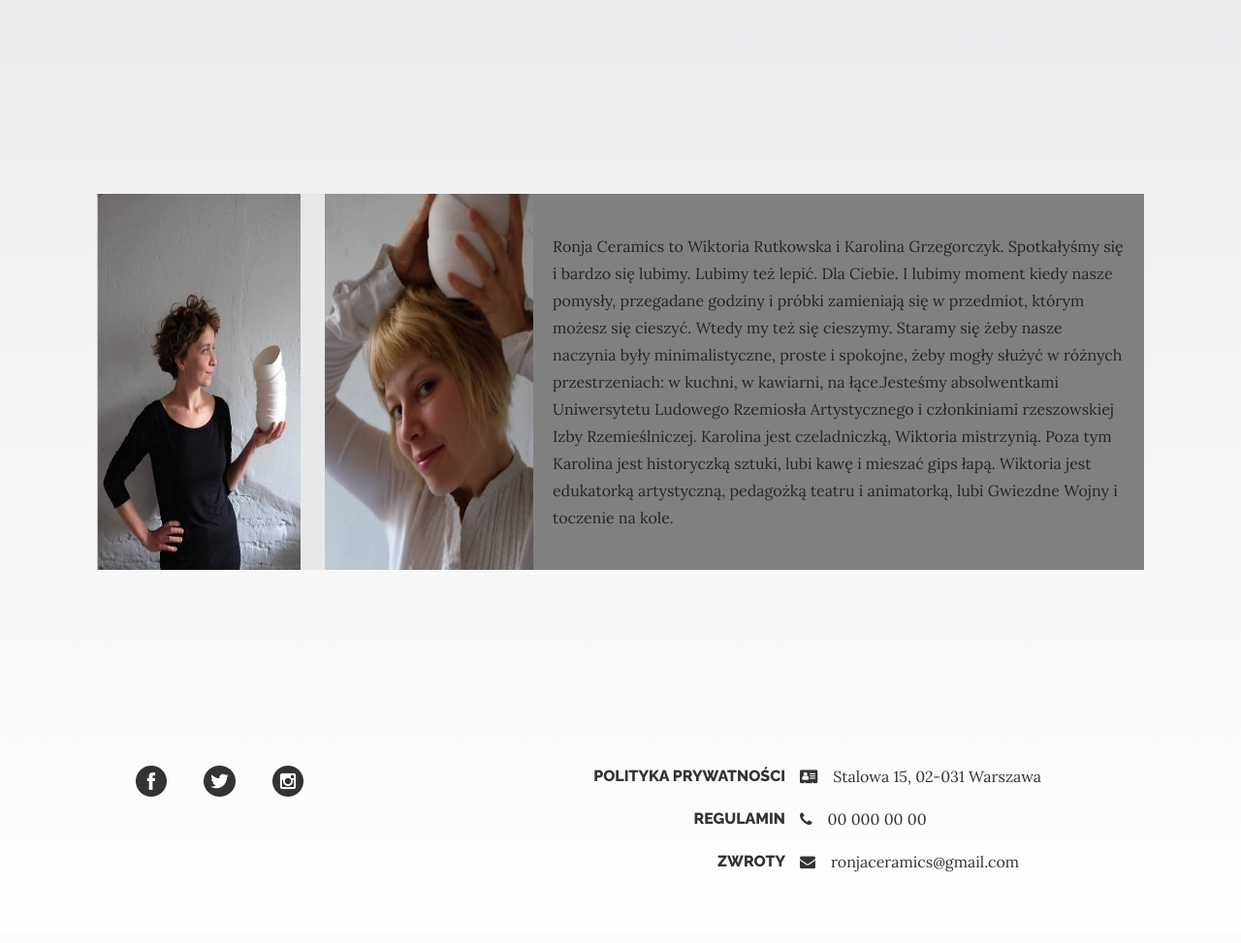
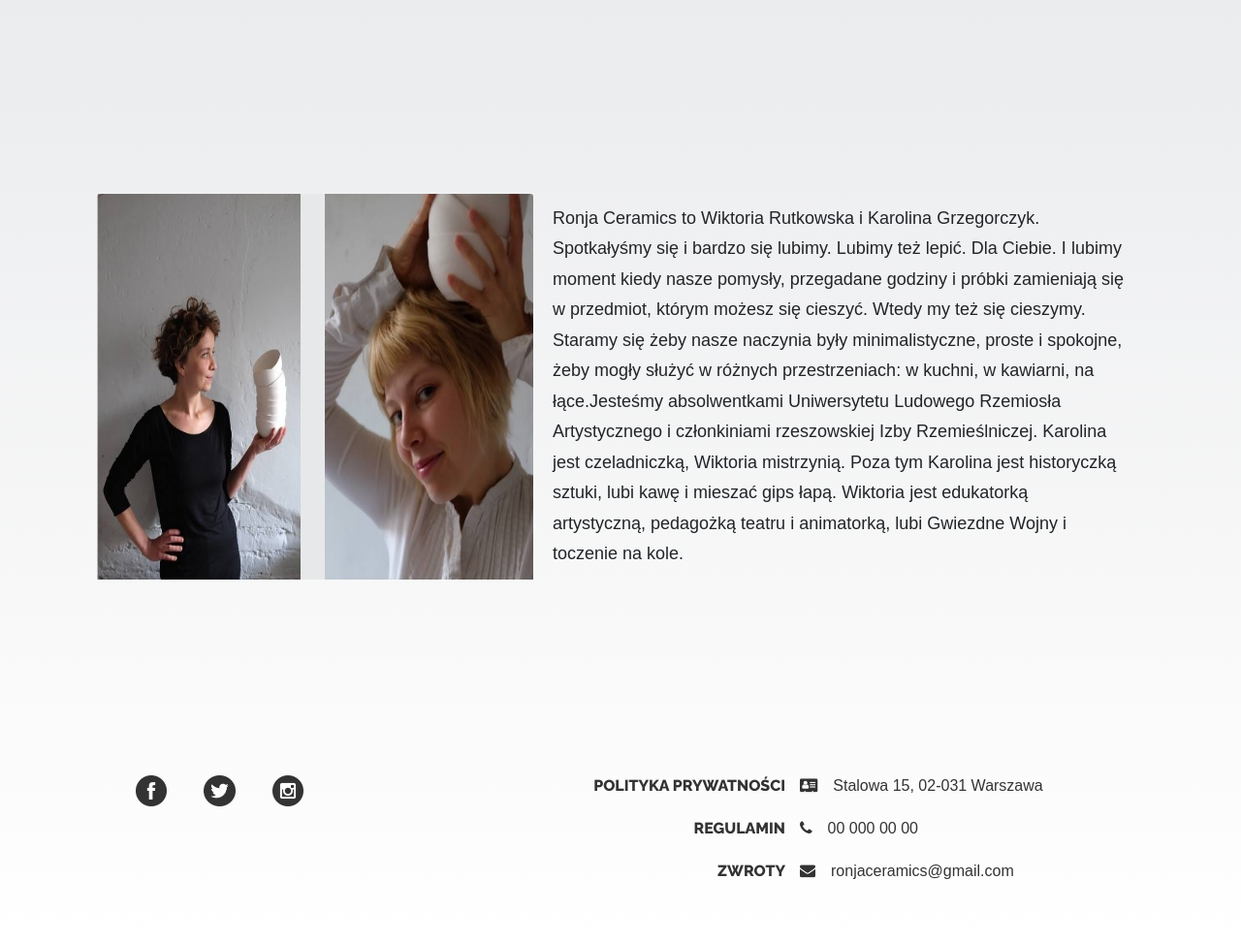
Before and after one commit to molibdex/ronjaceramics-website, a PHP site: page /about.html in a window 1280 px wide. Shown: the part 185-1158 px from the top of the page at 97% size. Before the commit the page ends 1085 px from the top, so only its background shows below. Run offline with PHP 8.4, Linux system fonts and the light colour scheme.

Commit message:
visual changes in about
style.css

```diff
--- a/about.html
+++ b/about.html
@@ -66,7 +66,7 @@
   <br>
   <br>
   <br>
-  <div class="cardus" style="max-width: 2000px;">
+  <div class="cardus">
       <div class="row no-gutters">
           <div class="col-md-5">
               <img src="assets\img\aboutus.png" class="card-img-top h-100" alt="...">
--- a/assets/css/style.css
+++ b/assets/css/style.css
@@ -1,6 +1,6 @@
 
 body {
-  font-family: 'Lora';
+  font-family: 'Montserrat', sans-serif;
   background-attachment: fixed;
   background-position: center;
 
@@ -30,6 +30,7 @@ h6 {
 
 p {
   line-height: 1.75;
+  font-family: 'Montserrat', sans-serif;
 }
 
 .text-faded {
@@ -94,25 +95,23 @@ border-radius: 2px; }
   padding: 0 !important;
   margin: 100px;
   padding: 0px;
-  background: grey;
+  background: none;
   border: none;
 }
 .card-body {
-  padding-top: 40px;
-  padding-bottom: 40px;
+  padding-top: 10px;
+  padding-bottom: 10px;
   padding-left: 20px;
   padding-right: 20px;
 }
-.about {
-  display: inline-block;
-  margin-right: 20px;
-  margin-top: 45px;
+.card-body p {
+  font-size: 18px;
 }
 
-@media (max-width: 768px) {
+@media (max-width: 1000px) {
   .cardus {
     margin: 5px;
-    font-size: 13px;
+    font-size: 11px;
   }
 
   .about {
@@ -134,18 +133,21 @@ border-radius: 2px; }
   border: 1px;
 }
 .card-bodywork {
-  padding-top: 40px;
-  padding-bottom: 40px;
-  padding-left: 20px;
-  padding-right: 20px;
+  padding-top: 0px;
+  padding-bottom: 0px;
+  padding-left: 10px;
+  padding-right: 0px;
 }
 .cardwork img {
   border-radius: 10%;
+  padding-top: 0px;
 }
-.about {
-  display: inline-block;
-  margin-right: 20px;
-  margin-top: 45px;
+.card-bodywork p {
+  font-size: 19px;
+}
+.card-bodywork b {
+  font-size: 19px;
+  text-transform: uppercase;
 }
 
 @media (max-width: 768px) {
```
